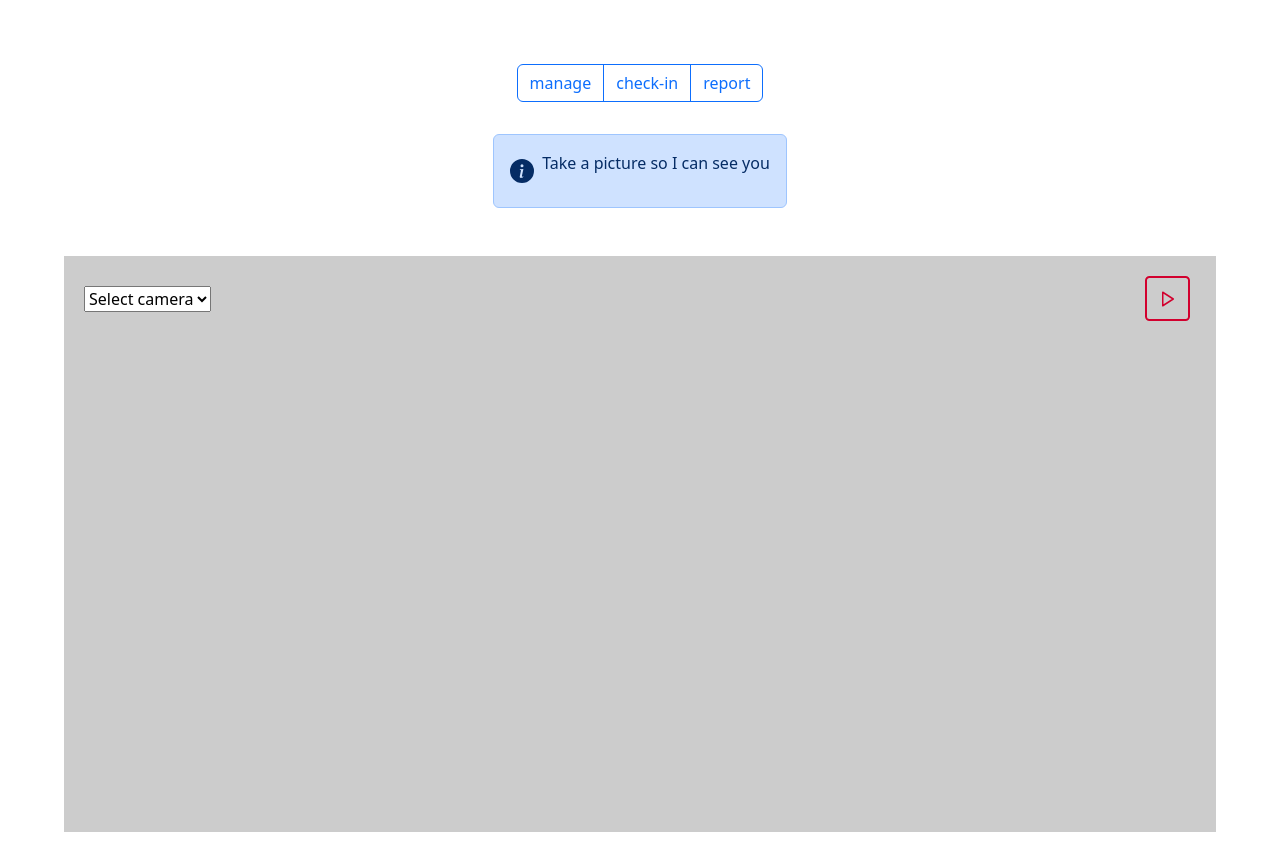
After one commit to idks2022/CUinClass, a Django app: template cuinclass/core/templates/cuinclass/attendance1.html in a window 1280 px wide. The commit adds this page. Run offline with Django 4.2, Linux system fonts and the light colour scheme; the template is opened without the code that fills it, so the values that code supplies are empty; some libraries are stand-ins or nearby versions.

Commit message:
added style to report page and alerts to main page

```diff
--- /dev/null
+++ b/cuinclass/core/templates/cuinclass/attendance1.html
@@ -0,0 +1,86 @@
+<!DOCTYPE html>
+<html lang="en">
+<head>
+    <meta charset="UTF-8">
+    <meta http-equiv="X-UA-Compatible" content="IE=edge,chrome=1">
+    <meta name="viewport" content="width=device-width, initial-scale=1.0">
+    {% load bootstrap5 %}
+    {% bootstrap_css %}
+    {% bootstrap_javascript %}
+    {% bootstrap_messages %}
+    {% load static %}
+    <link rel="stylesheet" href="{% static 'cuinclass/attendance.css' %}">
+    <link rel="icon" href="data:,">
+    <title>CUinClass</title>
+</head>
+
+<body>
+
+{% block content %}
+
+
+<div class="display-cover">
+    {% comment %} <img id="banner" src="{% static 'cuinclass/images/CUinclass-banner.png' %}" class="img-fluid" alt="banner"> {% endcomment %}
+</div>
+    <div class="display-cover">
+        <div class="btn-group" role="group" aria-label="Basic outlined example">
+            <button type="button" class="btn btn-outline-primary" onclick="location.href='/admin'">manage</button>
+            <button type="button" class="btn btn-outline-primary" onclick="location.href='/'">check-in</button>
+            <button type="button" class="btn btn-outline-primary" onclick="location.href='/report'">report</button>
+        </div>
+    </div>
+
+    <div class="display-cover">
+        <svg xmlns="http://www.w3.org/2000/svg" style="display: none;">
+            <symbol id="check-circle-fill" fill="currentColor" viewBox="0 0 16 16">
+            <path d="M16 8A8 8 0 1 1 0 8a8 8 0 0 1 16 0zm-3.97-3.03a.75.75 0 0 0-1.08.022L7.477 9.417 5.384 7.323a.75.75 0 0 0-1.06 1.06L6.97 11.03a.75.75 0 0 0 1.079-.02l3.992-4.99a.75.75 0 0 0-.01-1.05z"/>
+            </symbol>
+            <symbol id="info-fill" fill="currentColor" viewBox="0 0 16 16">
+            <path d="M8 16A8 8 0 1 0 8 0a8 8 0 0 0 0 16zm.93-9.412-1 4.705c-.07.34.029.533.304.533.194 0 .487-.07.686-.246l-.088.416c-.287.346-.92.598-1.465.598-.703 0-1.002-.422-.808-1.319l.738-3.468c.064-.293.006-.399-.287-.47l-.451-.081.082-.381 2.29-.287zM8 5.5a1 1 0 1 1 0-2 1 1 0 0 1 0 2z"/>
+            </symbol>
+            <symbol id="exclamation-triangle-fill" fill="currentColor" viewBox="0 0 16 16">
+            <path d="M8.982 1.566a1.13 1.13 0 0 0-1.96 0L.165 13.233c-.457.778.091 1.767.98 1.767h13.713c.889 0 1.438-.99.98-1.767L8.982 1.566zM8 5c.535 0 .954.462.9.995l-.35 3.507a.552.552 0 0 1-1.1 0L7.1 5.995A.905.905 0 0 1 8 5zm.002 6a1 1 0 1 1 0 2 1 1 0 0 1 0-2z"/>
+            </symbol>
+        </svg>
+
+      <div id="alertbox" class="alert alert-primary d-flex align-items-center" role="alert">
+        <svg class="bi flex-shrink-0 me-2" width="24" height="24" role="img" aria-label="Info:"><use id="alerticon" xlink:href="#info-fill"/></svg>
+        <div>
+            <p id="textToUser">Take a picture so I can see you</p>
+            <div id="spinner" class="spinner-border" role="status" hidden=False>
+                <span class="visually-hidden">Loading...</span>
+            </div>
+        </div>
+      </div>
+    </div>
+
+    <div class="display-cover">
+        <video autoplay></video>
+        <canvas class="d-none"></canvas>
+
+        <div class="video-options">
+            <select name="" id="" class="custom-select">
+                <option value="">Select camera</option>
+            </select>
+        </div>
+
+        <img class="screenshot-image d-none" alt="">
+
+        <div class="controls">
+            <button class="btn btn-danger play" title="Play"><i data-feather="play"></i></button>
+            <button class="btn btn-info pause d-none" title="Pause"><i data-feather="pause"></i></button>
+            <button class="btn btn-outline-success screenshot d-none" title="ScreenShot"><i data-feather="airplay"></i></button>
+        </div>
+
+    </div>
+
+<script src="https://cdn.jsdelivr.net/npm/axios/dist/axios.min.js"></script>
+<script src="https://unpkg.com/feather-icons"></script>
+<script src="{% static 'cuinclass/attendance.js' %}"></script>
+
+
+
+{% endblock %}
+
+</body>
+</html>
--- a/cuinclass/core/views.py
+++ b/cuinclass/core/views.py
@@ -18,6 +18,7 @@ def fr_image(request):
             fh.write(base64.decodebytes(base64_image))
         global answer
         answer = find_face('students', "imageToSave.png")
+
         if(answer):
             responseText = answer
             splitText = responseText.split(".")
@@ -28,8 +29,10 @@ def fr_image(request):
                 if student.name ==  cleanName:
                     student.signed = True
                     student.save()
+                    return HttpResponse(content = cleanName)
 
-    return HttpResponse(content = answer)
+            return HttpResponse(content = "None")
+    # return HttpResponse(content = answer)
 
 def report(response):
     session = Session.objects.get(id=1)
--- a/cuinclass/static/cuinclass/attendance.css
+++ b/cuinclass/static/cuinclass/attendance.css
@@ -1,6 +1,3 @@
-#textToUser{
-    color: rgb(0, 144, 62);
-}
 
 .screenshot-image {
     width: 150px;
@@ -18,8 +15,8 @@
     display: flex;
     justify-content: center;
     align-items: center;
-    width: 70%;
-    margin: 5% auto;
+    width: 90%;
+    margin: 2.5% auto;
     position: relative;
 }
 
@@ -114,3 +111,17 @@ video {
 .controls > button:hover svg {
     color: rgb(225, 0, 255);
 }
+
+.tbody{
+    counter-reset: item 0;
+}
+
+.trow{
+    counter-increment: item;
+}
+
+.trow::before{
+    content: counter(item);
+    display: inline;
+
+}
--- a/cuinclass/static/cuinclass/attendance.js
+++ b/cuinclass/static/cuinclass/attendance.js
@@ -99,24 +99,36 @@ const doScreenshot = () => {
 const sendImage = async (image) => {
 
     const headline = document.getElementById("textToUser");
-    headline.innerHTML = "scanning for a familiar face...";
+    const alertbox = document.getElementById("alertbox");
+    const alerticon = document.getElementById("alerticon");
+    const spinner = document.getElementById("spinner");
+    headline.innerHTML = "<strong>Scanning</strong> for a familiar face...";
+    alertbox.className = "alert alert-info d-flex align-items-center";
+    alerticon.setAttribute("href","#info-fill");
+    spinner.setAttribute("hidden","False");
     const url = "http://localhost:8000/fr-image/";
     try {
       const response = await axios.post(url, image);
       console.log(response.data);
       // headline.innerHTML = response.data;
       if (response.data=="None"){
-        headline.innerHTML = "Sorry, I couldn't recognize you. Try again or talk to the lecturer"
+        headline.innerHTML = "<strong>Sorry, I couldn't recognize you.</strong> Try again or talk to the lecturer";
+        alertbox.className = "alert alert-warning d-flex align-items-center";
+        alerticon.setAttribute("href","#exclamation-triangle-fill");
       }
       else {
         let responseText = response.data;
         const splitText = responseText.split("_");
         let finalText = splitText[0];
-        headline.innerHTML = "Welcome to class "+finalText;
+        headline.innerHTML = "Welcome to class <strong>"+finalText+"</strong>";
+        alertbox.className = "alert alert-success d-flex align-items-center";
+        alerticon.setAttribute("href","#check-circle-fill");
       }
     }catch (error) {
       console.error(error)
-      headline.innerHTML = "There was a problem in the scanning process. Try again or talk to the lecturer"
+      headline.innerHTML = "<strong>There was a problem in the scanning process.</strong> Try again or talk to the lecturer"
+      alertbox.className = "alert alert-danger d-flex align-items-center";
+      alerticon.setAttribute("href","#exclamation-triangle-fill");
     }
 
 };
```
Also changed, not shown: cuinclass/core/templates/cuinclass/attendance.html (+22 -37 lines), cuinclass/core/templates/cuinclass/base.html (+8 -5 lines), cuinclass/core/templates/cuinclass/report.html (+30 -9 lines).
